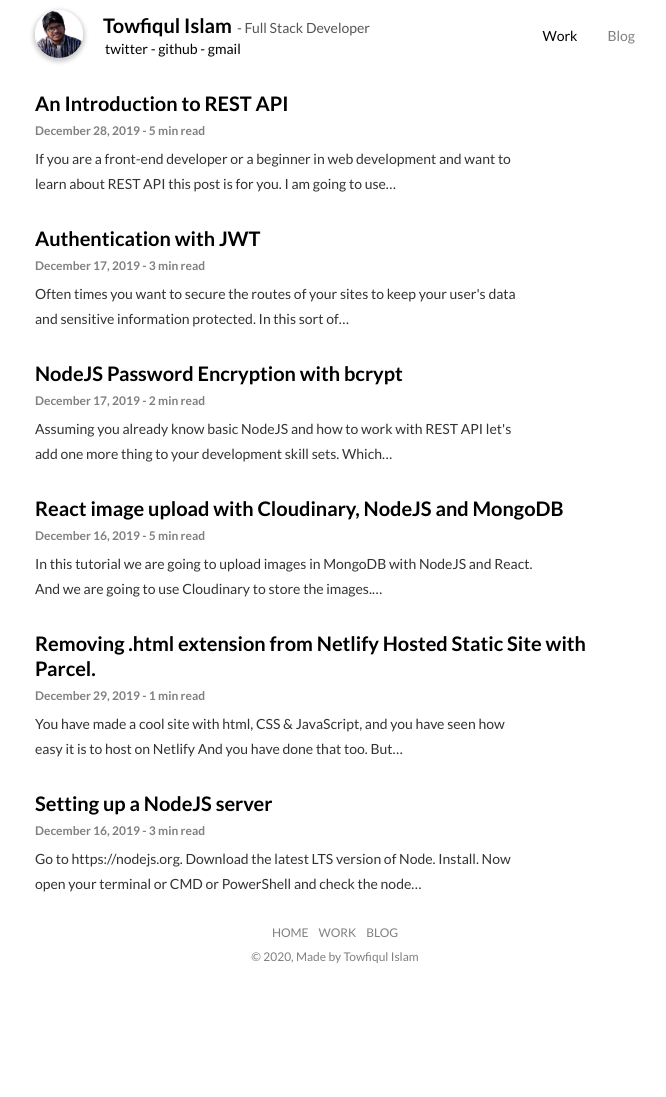
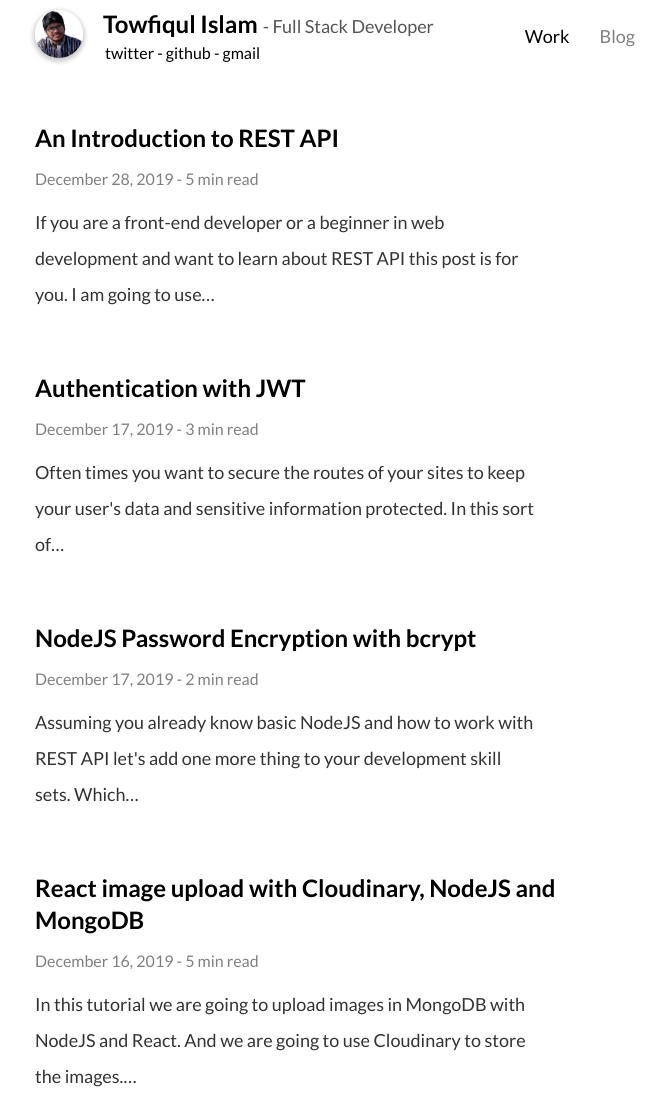
Before and after one commit to towfiqul-islam/portfolio, a Gatsby site: page /blog in a window 1280 px wide. Shown: the part 20-1117 px from the top of the page, without its empty margins (305-971 px from the left). Before the commit the page ends 1014 px from the top, so only its background shows below. Built offline with nearby package versions, Linux system fonts and the light colour scheme; Gatsby itself is replaced by a stand-in of ours.

Commit message:
font size updated

```diff
--- a/language-tabs.css
+++ b/language-tabs.css
@@ -11,7 +11,7 @@
   background: black;
   border-radius: 0 0 0.25rem 0.25rem;
   color: white;
-  font-size: 12px;
+  font-size: 18px;
   letter-spacing: 0.025rem;
   /* padding: 0.1rem 0.5rem; */
   position: absolute;
@@ -23,7 +23,8 @@
 
 pre[class*="language-"],
 code[class*="language-"] {
-  font-size: 14px;
+  font-size: 18px;
+  line-height: 32px;
 }
 
 .gatsby-highlight pre[class*="language-"] {
--- a/src/components/layout.js
+++ b/src/components/layout.js
@@ -10,7 +10,7 @@
 
 const FooterNav = styled.div`
   display: flex;
-  gap: 10px;
+  gap: 20px;
   justify-content: center;
   font-weight: normal;
   margin-bottom: 10px;
@@ -32,10 +32,10 @@
         <main>{children}</main>
         <footer
           style={{
-            marginTop: "30PX",
+            marginTop: "50PX",
             marginBottom: "30px",
             textAlign: "center",
-            fontSize: "12px",
+            fontSize: "16px",
             color: "gray",
           }}
         >
--- a/src/styles/BlogStyles.js
+++ b/src/styles/BlogStyles.js
@@ -1,24 +1,26 @@
 import styled from "styled-components"
 export const BlogCard = styled.div`
-  margin-top: 30px;
+  margin-top: 60px;
   line-height: 30px;
   h3 {
     /* margin-bottom: 1px; */
-    font-size: 20px;
-    line-height: 25px;
+    font-size: 24px;
+    line-height: 32px;
   }
 `
 
 export const DateText = styled.p`
-  font-size: 12px;
-  font-weight: bold;
+  margin-top: 10px;
+  font-size: 16px;
+  font-weight: normal;
   color: gray;
 `
 
 export const ExcerptText = styled.p`
-  font-size: 14px;
+  margin-top: 10px;
+  font-size: 18px;
   color: #333;
-  line-height: 25px;
+  line-height: 36px;
   max-width: 500px;
   /* font-weight: bold; */
   /* color: gray; */
--- a/src/styles/HeaderStyles.js
+++ b/src/styles/HeaderStyles.js
@@ -10,31 +10,32 @@ export const NavTitle = styled.div`
 export const Name = styled.h1`
   display: flex;
   align-items: baseline;
-  font-size: 20px;
+  font-size: 24px;
   color: black;
   @media screen and (max-width: 500px) {
-    font-size: 16px;
+    font-size: 18px;
   }
 `
 
 export const Title = styled.span`
   display: flex;
   align-items: center;
-  font-size: 14px;
+  font-size: 18px;
   color: #555;
   font-weight: normal;
   margin-left: 5px;
   @media screen and (max-width: 500px) {
-    font-size: 12px;
+    font-size: 14px;
   }
 `
 
 export const Navigation = styled.nav`
   display: flex;
   gap: 30px;
+
   justify-content: end;
   align-items: center;
-  font-size: 14px;
+  font-size: 18px;
 
   @media screen and (max-width: 500px) {
     display: none;
@@ -43,10 +44,10 @@ export const Navigation = styled.nav`
 
 export const MobileNavigation = styled.nav`
   display: flex;
-  gap: 30px;
+  gap: 40px;
   justify-content: center;
   /* align-items: center; */
-  font-size: 14px;
+  font-size: 16px;
 
   @media screen and (min-width: 500px) {
     display: none;
@@ -66,11 +67,11 @@ export const TopHeader = styled.header`
 export const Social = styled.div`
   display: flex;
   flex-direction: column;
-  font-size: 14px;
+  font-size: 16px;
   margin-left: 2px;
-  margin-top: 4px;
+  margin-top: 6px;
   @media screen and (max-width: 500px) {
     margin-left: 2px;
-    margin-top: 5px;
+    margin-top: 8px;
   }
 `
```
Also changed, not shown: src/styles/HomeStyles.js (+25 -8 lines), src/styles/WorkStyles.js (+16 -9 lines), src/templates/blog-post.js (+12 -5 lines).
